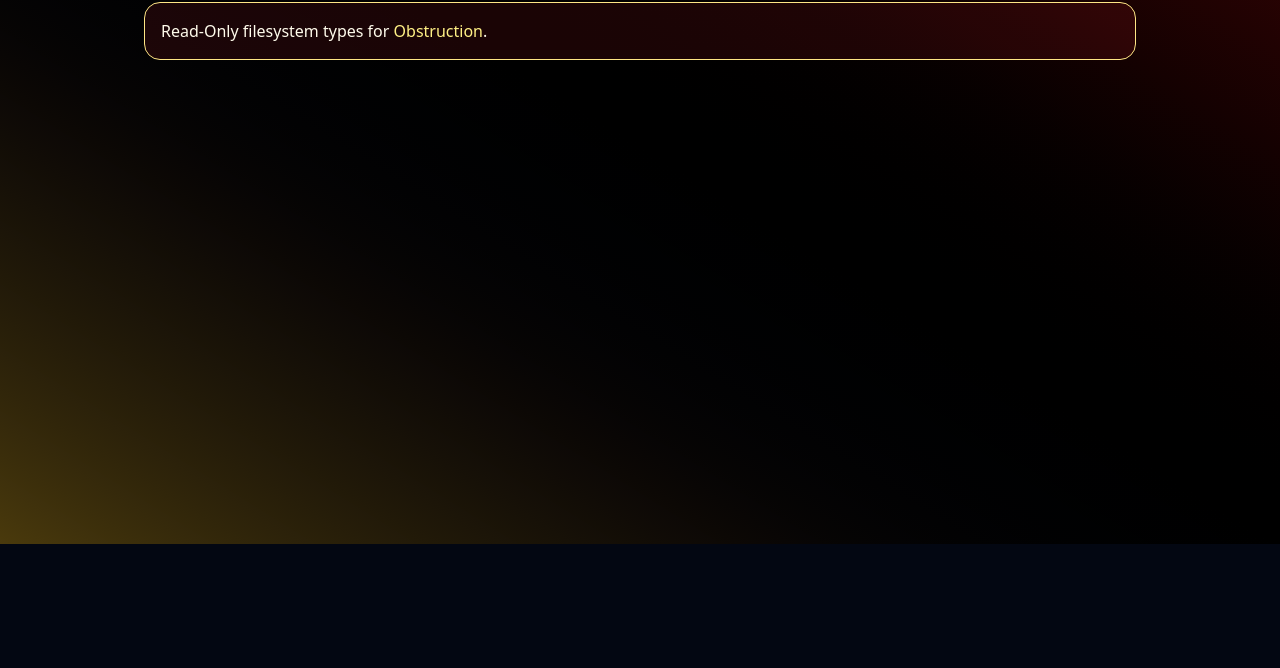
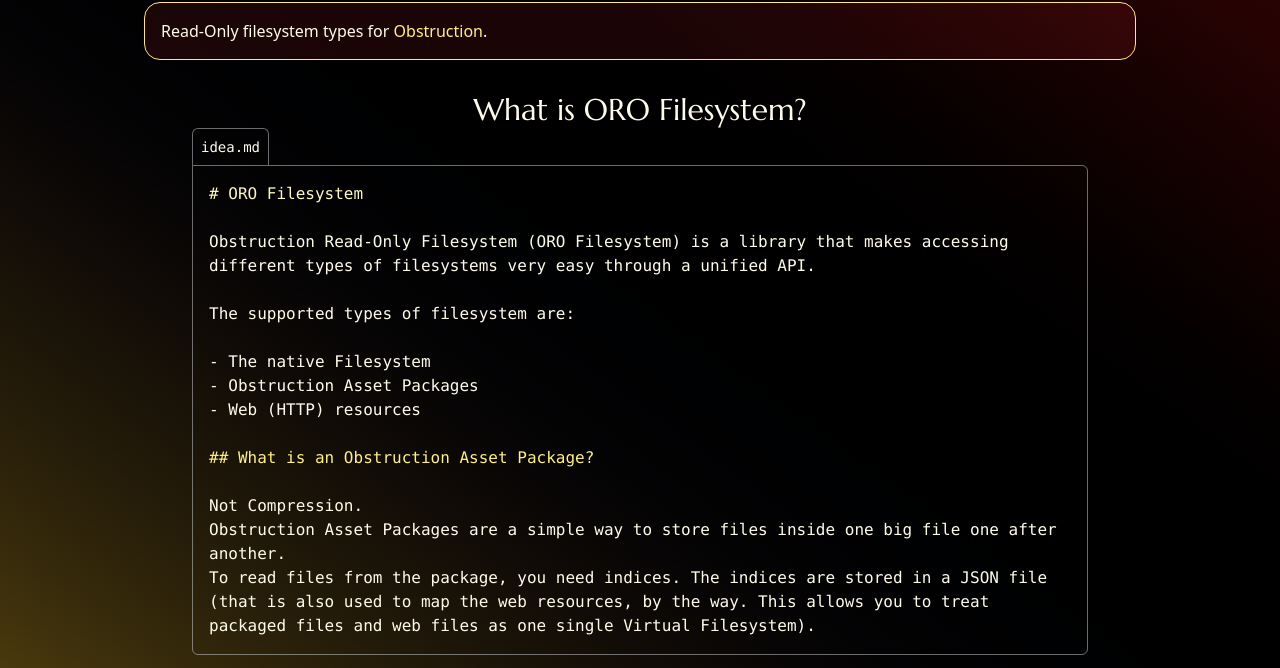
Before and after one commit to A31Nesta/black.observer, a React (Vite) app: page /#/bos/oro-fs in a window 1280 px wide. Shown: the part 256-924 px from the top of the page. Before the commit the page ends 800 px from the top, so only its background shows below. Built offline with nearby package versions, Linux system fonts and the light colour scheme.

Commit message:
change some texts and add information about OROFS

```diff
--- a/index.html
+++ b/index.html
@@ -4,7 +4,9 @@
     <meta charset="UTF-8" />
     <link rel="icon" type="image/svg+xml" href="/blobstudio-adaptive.svg" />
     <meta name="viewport" content="width=device-width, initial-scale=1.0" />
-    <title>Black Observer</title>
+    <meta name="description" content="Someone's collection of software made for a reason.">
+
+    <title>The Black Observer</title>
   </head>
   <body>
     <div id="root"></div>
--- a/src/App.tsx
+++ b/src/App.tsx
@@ -9,10 +9,9 @@ function App() {
         <div className="bg-gradient-to-br from-gray-950 to-fuchsia-950/50 min-h-lvh">
             <BONav></BONav>
             <main className="m-auto max-w-5xl p-4 pt-5">
-            <h2 className="text-center text-4xl text-fuchsia-50 mt-8 mb-4 font-mono">The Black Observer</h2>
+            <h2 className="text-center text-4xl text-fuchsia-50 mt-8 sm:mt-0 mb-4 font-mono">The Black Observer</h2>
                 <p className="text-center text-violet-300 mb-5">
-                    Welcome to The Black Observer! This messy and poorly designed website is
-                    where I show off any project worth showing off.
+                    Software made by someone for a reason.
                 </p>
                 <h2 className="text-center text-4xl text-fuchsia-50 mt-15 mb-4 font-mono">Projects</h2>
 
--- a/src/pages/bos.tsx
+++ b/src/pages/bos.tsx
@@ -7,26 +7,26 @@ function Bos() {
         <>
             <BONav />
             <main className="max-w-5xl m-auto p-4 pt-5">
-                <h1 className="text-2xl md:text-3xl text-center font-marcellus mb-5">Project Generator</h1>
+                <h1 className="text-2xl md:text-3xl text-center font-marcellus mb-2">Project Generator</h1>
 
-                <p className="p-4 border rounded-2xl border-amber-100">
-                    The [Unknown for Now] project and every part of it.
+                <p className="border-emerald-100 text-center mb-5">
+                    Software made by someone for a reason.
                 </p>
 
                 <p className="p-4 border rounded-2xl border-red-300 bg-red-400/10 my-4">
-                    Everything here can change at any moment; everything in this page is
-                    in early development, so consider all of this to be documentation or news.
+                    Everything here can change at any moment; everything in this page is still
+                    in development.
                 </p>
 
                 <BOListElement link="obstruction" title="Obstruction" img={Negen4Screenshot}>
                     Moddable, simple and fast game engine inspired by older
                     engines like Source and modern aesthetics.
                     <br />
-                    Designed for older hardware, made for a reason.
+                    Designed for older hardware, made for reasons unknown for now.
                 </BOListElement>
 
                 <BOListElement link="penumbra" title="Penumbra" img={Negen4Screenshot}>
-                    Obstruction's renderer.
+                    Obstruction's renderer. A WGPU renderer written in Rust.
                 </BOListElement>
 
                 <BOListElement link="selui" title="SelUI" img={Negen4Screenshot}>
@@ -38,14 +38,15 @@ function Bos() {
 
                 <BOListElement link="oro-fs" title="ORO Filesystem" img={Negen4Screenshot}>
                     Obstruction Read-Only Filesystem. A simple API for reading data
-                    from Obstruction Asset Packages or the Filesystem seamlessly.
+                    from Obstruction Asset Packages, the web or the Filesystem seamlessly.
                     <br />
                     Designed to make developing and modding Obstruction games easy.
                 </BOListElement>
 
                 <BOListElement link="gamut" title="Gamut" img={Negen4Screenshot}>
                     Game Mutability: modding framework using ORO Filesystem to provide
-                    plug-and-play first-class modding support.
+                    plug-and-play first-class modding support in Obstruction (or any other
+                    project)
                 </BOListElement>
             </main>
         </>
--- a/src/pages/bos/orofilesystem.tsx
+++ b/src/pages/bos/orofilesystem.tsx
@@ -2,6 +2,7 @@ import BONav from "../../common/navbar";
 
 import Logo from "../../assets/img/logos/orofilesystem.svg";
 import { Link } from "react-router";
+import BOTextEd from "../components/BOTextEd";
 
 function OroFilesystem() {
     return (
@@ -15,6 +16,33 @@ function OroFilesystem() {
                 <p className="p-4 border rounded-2xl border-amber-200 bg-red-500/10 my-4">
                     Read-Only filesystem types for <Link to={"../obstruction"} className="text-yellow-200">Obstruction</Link>.
                 </p>
+
+                <h2 className="font-marcellus mt-8 text-center text-2xl md:text-3xl">What is ORO Filesystem?</h2>
+
+                <BOTextEd title="idea.md">
+                    <pre className="whitespace-pre-line">
+                        <span className="text-yellow-100"># ORO Filesystem</span>
+                        {`
+
+                            Obstruction Read-Only Filesystem (ORO Filesystem) is a library that makes accessing
+                            different types of filesystems very easy through a unified API.
+
+                            The supported types of filesystem are:
+
+                            - The native Filesystem
+                            - Obstruction Asset Packages
+                            - Web (HTTP) resources
+
+                        `}
+                        <span className="text-yellow-200">## What is an Obstruction Asset Package?</span>
+                        {`
+
+                            Not Compression.
+                            Obstruction Asset Packages are a simple way to store files inside one big file one after another.
+                            To read files from the package, you need indices. The indices are stored in a JSON file (that is also used to map the web resources, by the way. This allows you to treat packaged files and web files as one single Virtual Filesystem).
+                        `}
+                    </pre>
+                </BOTextEd>
             </main>
         </div>
     );
--- a/src/pages/libraries.tsx
+++ b/src/pages/libraries.tsx
@@ -1,7 +1,7 @@
 import BONav from "../common/navbar";
 import BOListElement from "./components/BOListElement";
 
-import UnknownForNow from '../assets/img/logos/unknown_w.svg'
+// import UnknownForNow from '../assets/img/logos/unknown_w.svg'
 
 import Negen1Screenshot from '../assets/img/screenshots/NEScreenshot.png';
 import Negen2Screenshot from '../assets/img/screenshots/BOScreenshot.png';
@@ -18,8 +18,8 @@ function BOLibraries() {
                 <h2 className="text-center text-4xl text-fuchsia-50 mb-5 font-mono">Main Projects</h2>
 
                 <BOListElement link="/bos" title="Project Generator" img={Negen4Screenshot}>
-                    conputer prorgams.
-                    <img src={UnknownForNow} alt="unk[now]n" className="h-10 mt-4" />
+                    Utilities and libraries for rendering, filesystem access and more; unknown for now
+                    but made for a reason.
                 </BOListElement>
 
                 <h2 className="text-center text-4xl text-fuchsia-50 mt-10 mb-5 font-mono">Languages</h2>
```
